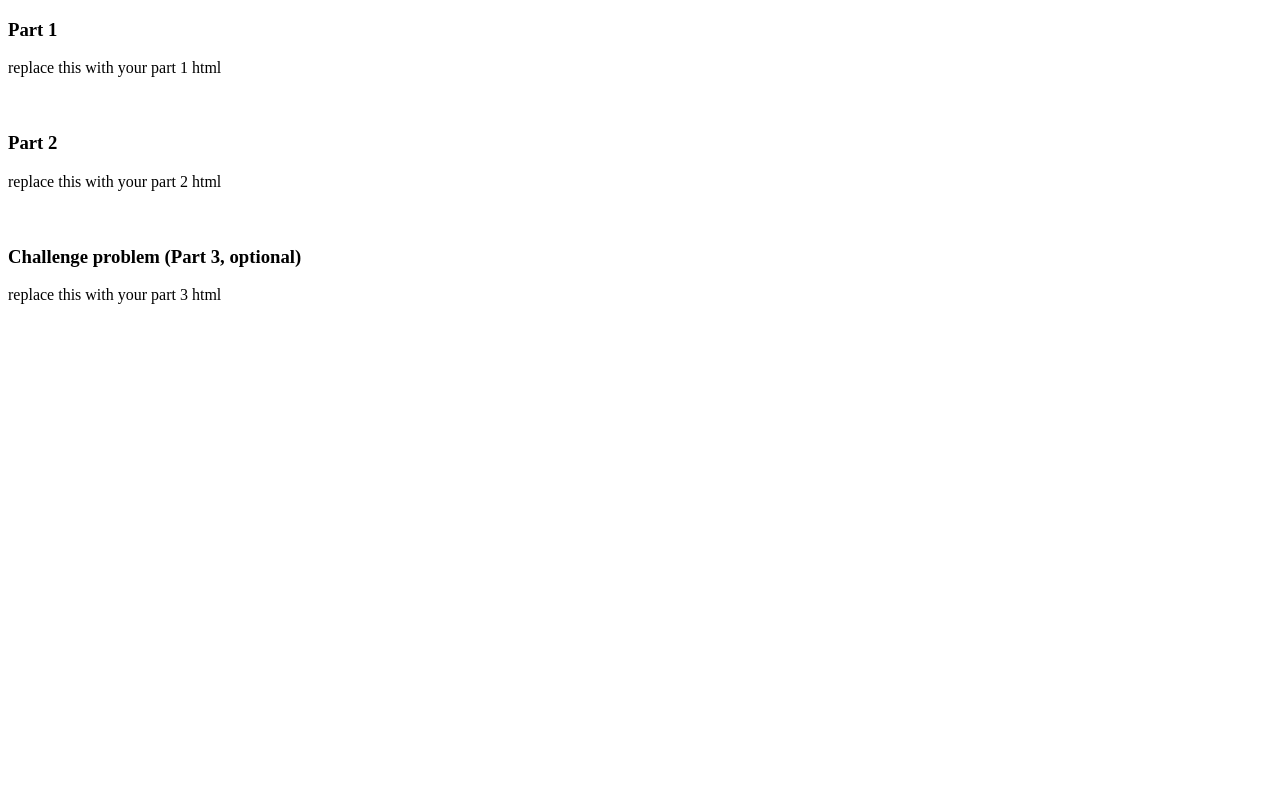
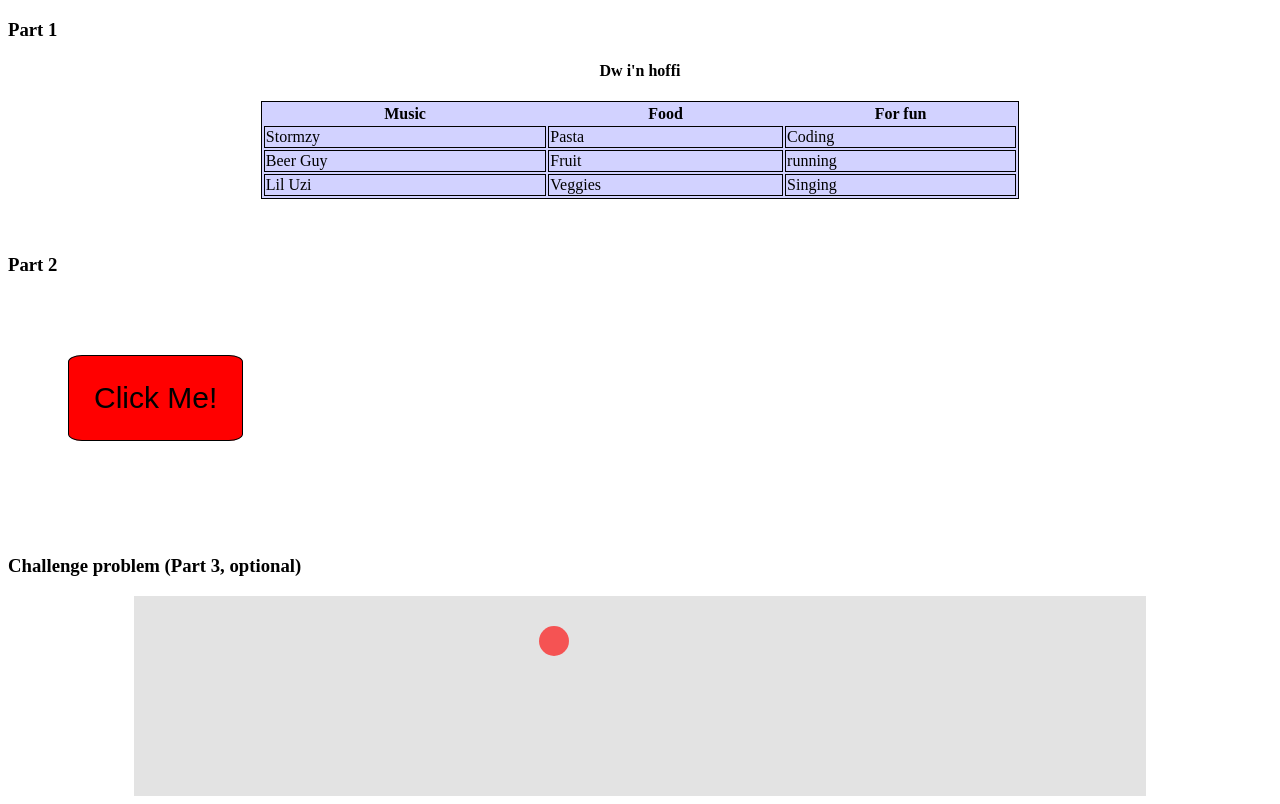
Before and after one commit to cosc140-s22/cosc140-lab0-cris, a plain HTML site: page index.html in a window 1280 px wide. Drawn offline with Linux system fonts and the light colour scheme.

Commit message:
Completed have a good weekend xxxx

```diff
--- a/index.html
+++ b/index.html
@@ -1,29 +1,61 @@
 <!DOCTYPE html>
 <html lang="en">
-    <head>
+  <link rel="stylesheet" href="lab0.css" type="text/css">
+    <header>
         <title>lab 0</title>
         <meta charset="utf-8">
-        <link rel="stylesheet" href="lab0.css">
-    </head>
+
+    </header>
     <body>
         <h3>Part 1</h3>
         <!-- write your part 1 code within the div below -->
         <div>
-            replace this with your part 1 html
+          <table>
+            <header>
+              <h4> Dw i'n hoffi </h4>
+               </header>
+            <tr>
+              <th> <b> Music </b> </th>
+              <th> <b> Food </b> </th>
+              <th> <b> For fun</b> </b> </th>
+            </tr>
+            <tr>
+              <td>Stormzy</td><td>Pasta</td><td>Coding</td>
+
+            </tr>
+
+            <tr>
+              <td>Beer Guy</td><td>Fruit</td><td>running</td>
+
+
+            </tr>
+
+            <tr>
+              <td>Lil Uzi</td><td>Veggies</td><td>Singing</td>
+
+            </tr>
+          </table>
         </div>
 
         <br><br>
         <h3>Part 2</h3>
         <!-- write your part 2 code within the div below -->
+
         <div>
-            replace this with your part 2 html
+            <button type="button" class="btn btn-success">Click Me! </button>
+
         </div>
+
+
 
         <br><br>
         <h3>Challenge problem (Part 3, optional)</h3>
         <!-- write your part 3 code within the div below -->
-        <div>
-            replace this with your part 3 html
+        <div id="abc" >
+            <div id= "circle">
+              <div id= "text">
+                </div>
+              </div>
         </div>
     </body>
 </html>
--- a/lab0.css
+++ b/lab0.css
@@ -0,0 +1,65 @@
+table {
+  width: 60%;
+  height: 40%;
+  position: relative;
+  left:20%;
+  background-color:rgba(0, 0, 255, 0.178);
+  border: 1px solid black;
+
+
+}
+ td{
+  margin:2%;
+  border: 1px solid black;
+
+
+}
+header{
+  position: relative;
+  text-align: center;
+  color: black;
+  text-emphasis: blue;
+
+}
+table th{
+
+
+
+}
+button{
+  border-radius: 8%;
+  border: 1px solid black;
+  padding: 25px;
+  margin: 60px;
+  background-color:red;
+ font-size: 30px;
+
+}
+button:hover{
+
+
+  background-color:yellow;
+}
+
+@keyframes example {
+         from {background-color: red;}
+         to {background-color:lightgreen;}
+         }
+
+#abc {
+  width: 80%;
+  height: 200px;
+  background-color: rgba(128, 128, 128, 0.219);
+  left: 10%;
+  position: relative;
+}
+
+#circle {
+  border-radius: 100%;
+  background-color: rgba(255, 0, 0, 0.637);
+  width: 30px;
+  height:15%;
+  left:40%;
+  top: 15%;
+  position: relative;
+}
```
